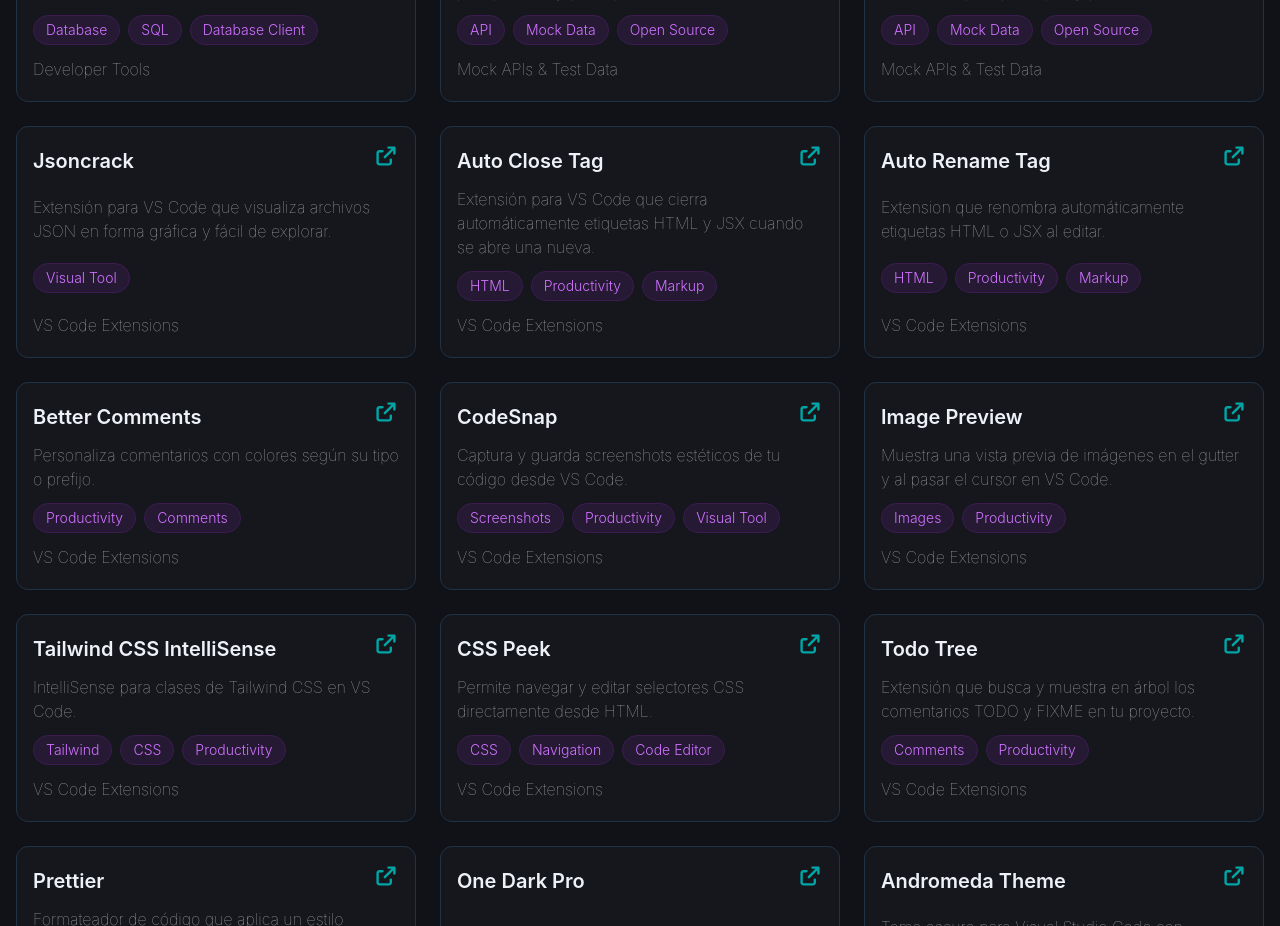
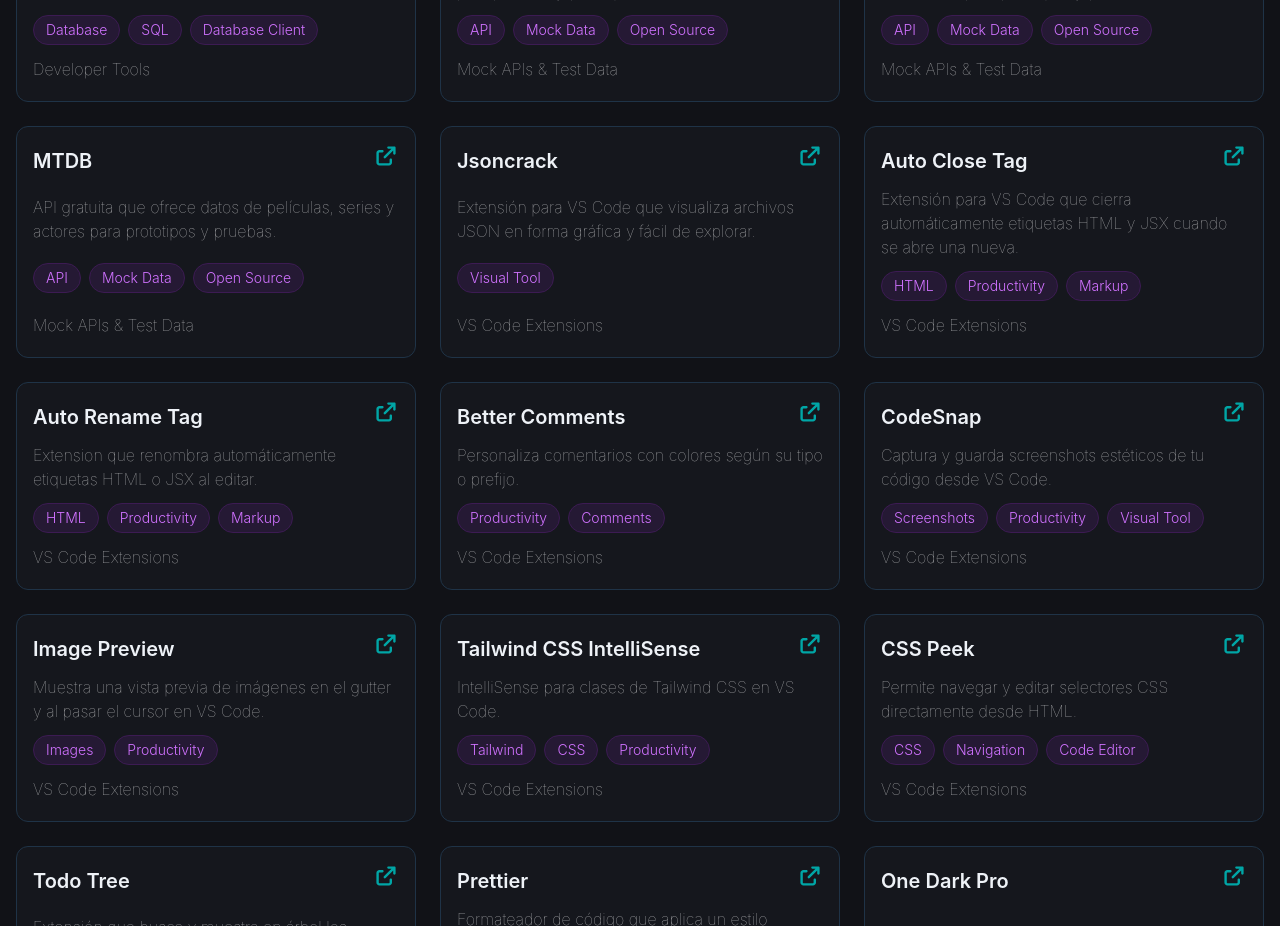
Before and after one commit to RoyDCC/RoyDCC.github.io, a React (Vite) app: page /resources in a window 1280 px wide. Shown: the part 4300-5226 px from the top of the page. Built offline with nearby package versions, Linux system fonts and the light colour scheme.

Commit message:
feat(resources): add mtdb resource

```diff
--- a/src/domain/shared/constants/resources.ts
+++ b/src/domain/shared/constants/resources.ts
@@ -386,6 +386,14 @@
     category: categories.MOCK_APIS_TEST_DATA,
   },
   {
+    pageName: "MTDB",
+    pageLink: "https://developer.themoviedb.org/docs/getting-started",
+    description:
+      "API gratuita que ofrece datos de películas, series y actores para prototipos y pruebas.",
+    tags: ["API", "mock data", "open source", "developer tool"],
+    category: categories.MOCK_APIS_TEST_DATA,
+  },
+  {
     pageName: "Jsoncrack",
     pageLink:
       "https://marketplace.visualstudio.com/items?itemName=AykutSarac.jsoncrack-vscode",
```
